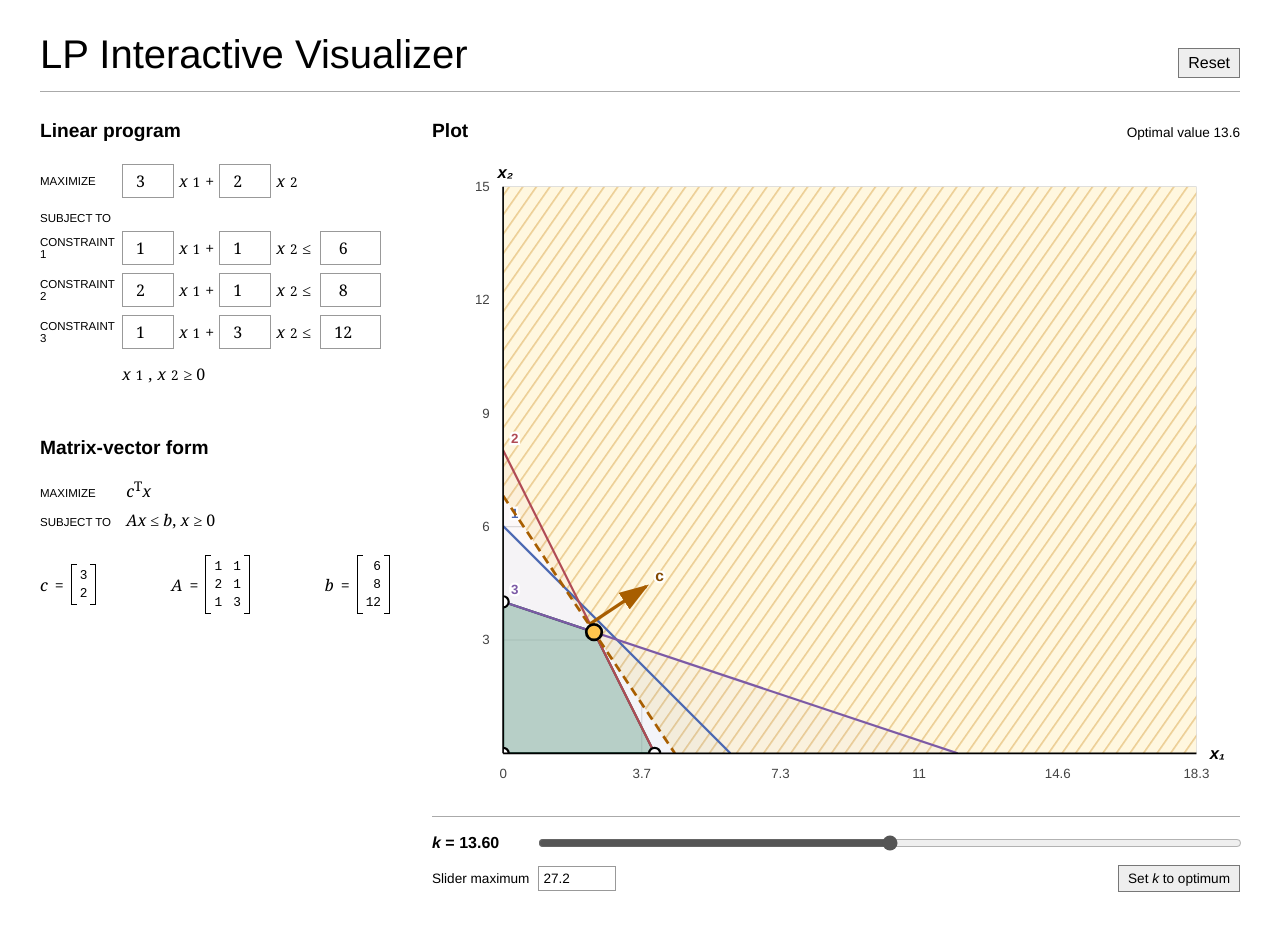
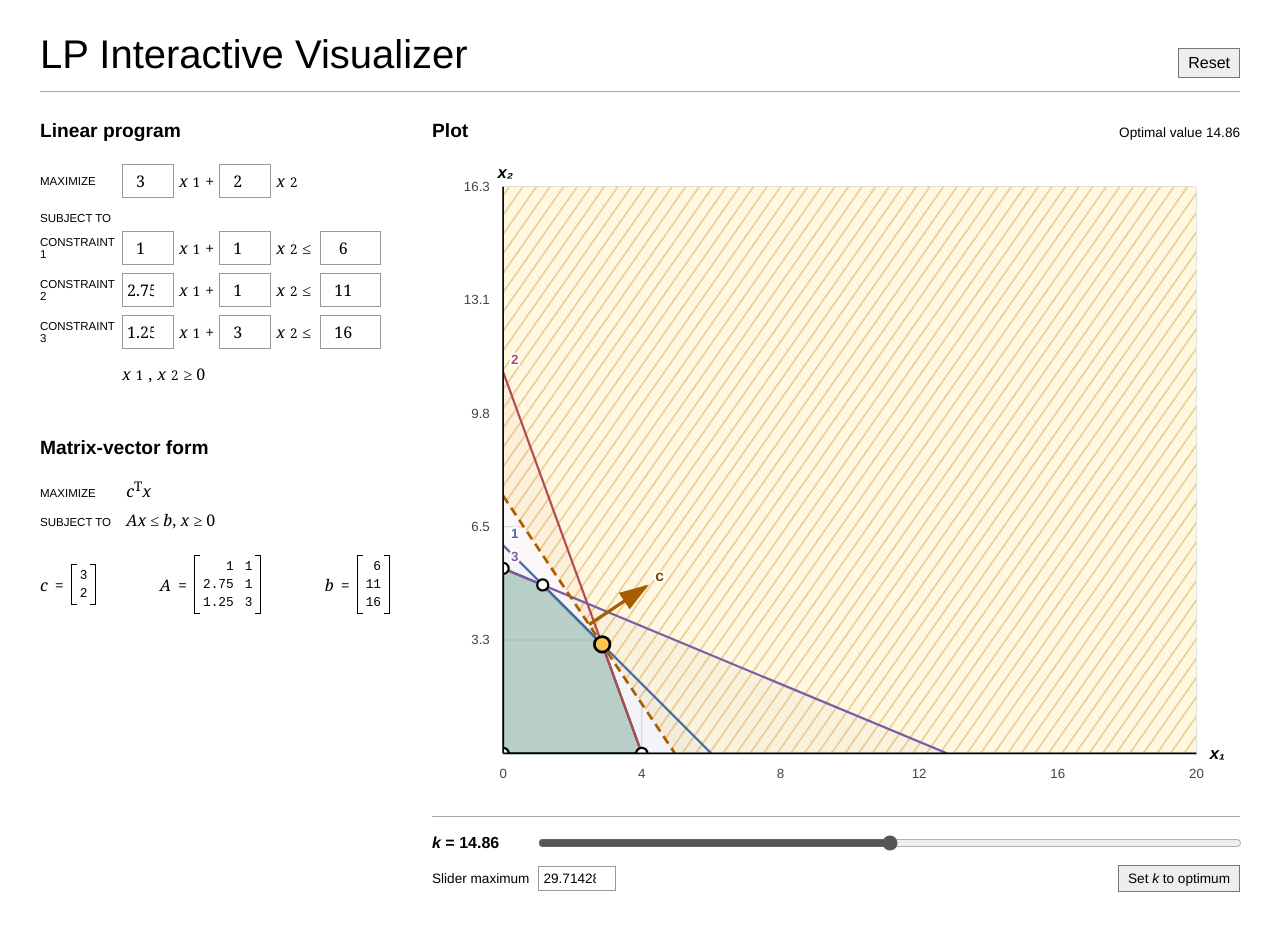
Before and after one commit to PhillipKerger/phillipkerger.github.io, a Jekyll site: the page lp-discovery/index.html, which Jekyll copies as it is, in a window 1280 px wide. Built offline with Jekyll 4.4.1, drawn with Linux system fonts in a browser that asks for light colours.

Commit message:
Update default LP example

```diff
--- a/lp-discovery/app.js
+++ b/lp-discovery/app.js
@@ -5,11 +5,11 @@
     c: [3, 2],
     constraints: [
       { a: 1, b: 1, rhs: 6 },
-      { a: 2, b: 1, rhs: 8 },
-      { a: 1, b: 3, rhs: 12 }
+      { a: 2.75, b: 1, rhs: 11 },
+      { a: 1.25, b: 3, rhs: 16 }
     ],
-    k: 13.6,
-    kMax: 27.2
+    k: 104 / 7,
+    kMax: 208 / 7
   };
 
   const colors = ["#4a67b2", "#b04b55", "#7c5aa6"];
--- a/lp-discovery/index.html
+++ b/lp-discovery/index.html
@@ -79,12 +79,12 @@
 
       <div class="controls">
         <div class="slider-row">
-          <label for="k-slider"><i>k</i> = <output id="k-output" for="k-slider">13.60</output></label>
-          <input id="k-slider" type="range" min="0" max="27.2" value="13.6" step="0.1">
+          <label for="k-slider"><i>k</i> = <output id="k-output" for="k-slider">14.86</output></label>
+          <input id="k-slider" type="range" min="0" max="29.714" value="14.857" step="0.001">
         </div>
         <div class="control-row">
           <label for="k-max">Slider maximum</label>
-          <input id="k-max" type="number" min="0.1" step="0.5" value="27.2">
+          <input id="k-max" type="number" min="0.1" step="0.5" value="29.714">
           <button id="set-optimum" type="button">Set <i>k</i> to optimum</button>
         </div>
       </div>
```
